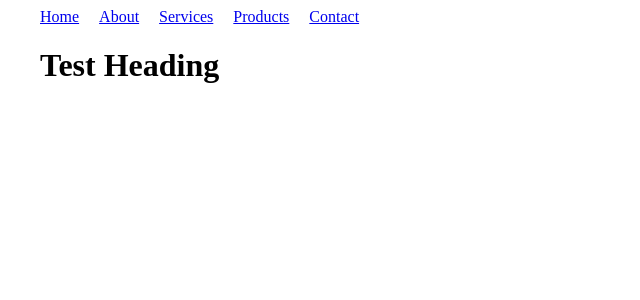
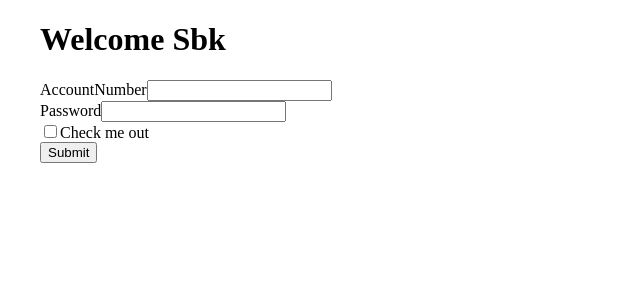
Before and after one commit to Robii1994/Bank-app, an Angular app: page / in a window 1280 px wide. Shown: the top 300 px of the page, without its empty margins (0-640 px from the left). Built offline with nearby package versions, Linux system fonts and the light colour scheme.

Commit message:
login repo

```diff
--- a/src/app/app.component.html
+++ b/src/app/app.component.html
@@ -1,6 +1 @@
-<app-header></app-header>
-<div class="main">
-  <div class="container">
-    <h1>Test Heading</h1>
-  </div>
-</div>
+<app-login></app-login>
--- a/src/app/app.module.ts
+++ b/src/app/app.module.ts
@@ -3,12 +3,12 @@ import { BrowserModule } from '@angular/platform-browser';
 
 import { AppRoutingModule } from './app-routing.module';
 import { AppComponent } from './app.component';
-import { HeaderComponent } from './header/header.component';
+import { LoginComponent } from './login/login.component';
 
 @NgModule({
   declarations: [
     AppComponent,
-    HeaderComponent
+    LoginComponent
   ],
   imports: [
     BrowserModule,
--- a/src/app/header/header.component.html
+++ /dev/null
@@ -1,9 +0,0 @@
-<div class="container">
-    <ul>
-        <li><a href="#">Home</a></li>
-        <li><a href="#">About</a></li>
-        <li><a href="#">Services</a></li>
-        <li><a href="#">Products</a></li>
-        <li><a href="#">Contact</a></li>
-    </ul>
-</div>
--- a/src/app/header/header.component.ts
+++ /dev/null
@@ -1,15 +0,0 @@
-import { Component, OnInit } from '@angular/core';
-
-@Component({
-  selector: 'app-header',
-  templateUrl: './header.component.html',
-  styleUrls: ['./header.component.css']
-})
-export class HeaderComponent implements OnInit {
-
-  constructor() { }
-
-  ngOnInit(): void {
-  }
-
-}
--- /dev/null
+++ b/src/app/login/login.component.html
@@ -0,0 +1,25 @@
+<div class="container">
+    <div class="row">
+        <div class="col-4"></div>
+        <div class="col-4"><h1>Welcome Sbk</h1></div>
+        <div class="col-4"></div>
+    </div>
+
+    <form>
+        <div class="mb-3">
+            <label for="acno" class="form-label" >AccountNumber</label>
+            <input type="text" class="form-control" id="acno">
+            <!-- <div id="emailHelp" class="form-text">We'll never share your account number with anyone else.</div>
+            </div> -->
+        </div>
+        <div class="mb-3">
+            <label for="pwd" class="form-label">Password</label>
+            <input type="password" class="form-control" id="pwd">
+        </div>
+        <div class="mb-3 form-check">
+            <input type="checkbox" class="form-check-input" id="exampleCheck1">
+            <label class="form-check-label" for="exampleCheck1">Check me out</label>
+        </div>
+        <button type="button" (click)="login()" class="btn btn-primary">Submit</button>
+    </form>
+</div>
--- /dev/null
+++ b/src/app/login/login.component.ts
@@ -0,0 +1,25 @@
+import { Component, OnInit } from '@angular/core';
+
+@Component({
+  selector: 'app-login',
+  templateUrl: './login.component.html',
+  styleUrls: ['./login.component.css']
+})
+export class LoginComponent implements OnInit {
+
+  accountDetails = {
+    1000: { acno: 1000, name: "userone", balance: 5000, password: "user1" },
+    1001: { acno: 1001, name: "usertwo", balance: 3000, password: "user2" },
+    1002: { acno: 1002, name: "userthree", balance: 4000, password: "user3" },
+    1003: { acno: 1003, name: "userfour", balance: 9000, password: "user4" },
+    1004: { acno: 1004, name: "userfive", balance: 9000, password: "user5" }
+}
+
+  constructor() { }
+
+  ngOnInit(): void {
+  }
+  login(){
+    alert("Login Works")
+  }
+}
```
Also changed, not shown: src/app/login/login.component.css (added), 1 other file (tests, documents, lock files or other folders).
